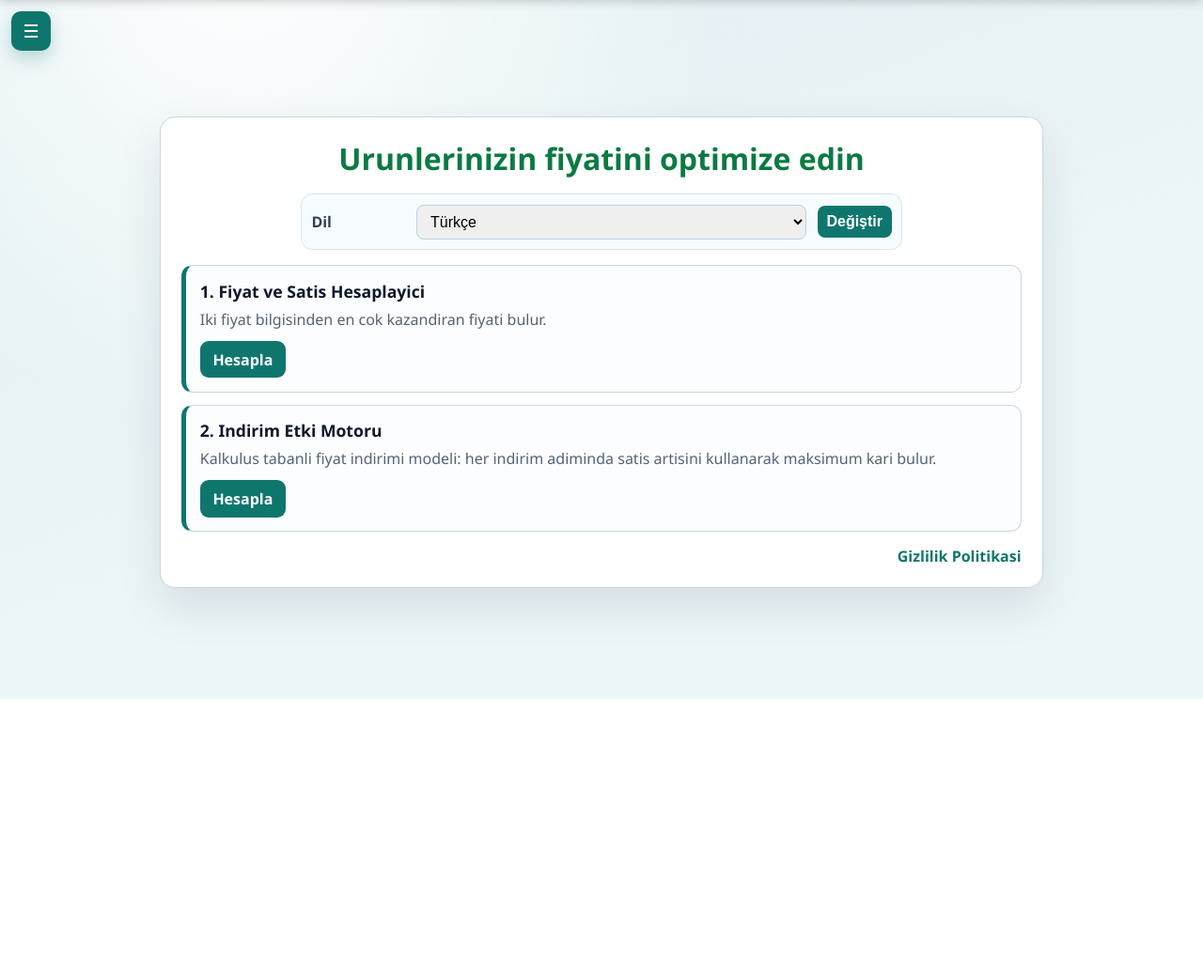
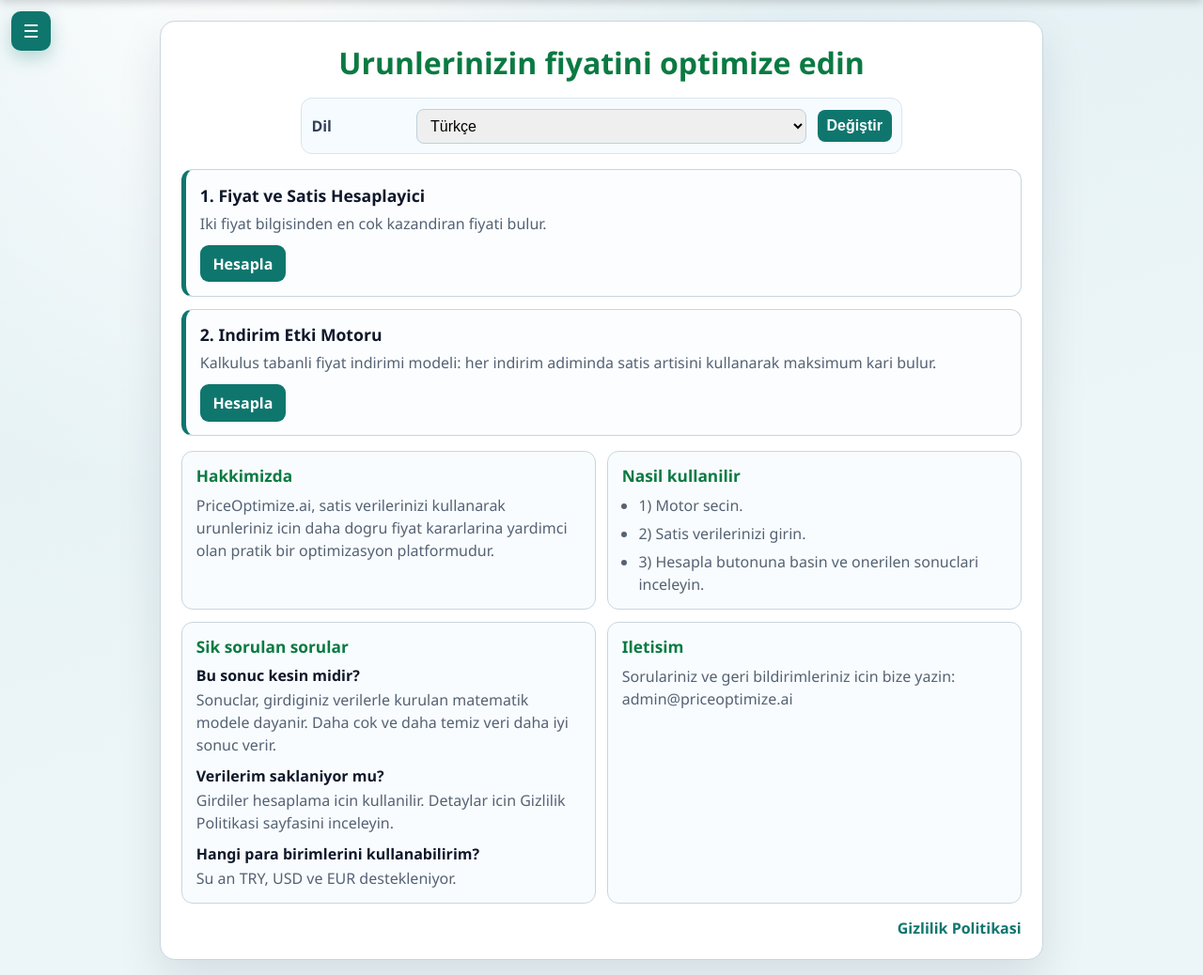
Before and after one commit to ertanatalar/priceoptimize, a Django app: page / in a window 1280 px wide. Shown: the part 56-1094 px from the top of the page at 94% size. Before the commit the page ends 800 px from the top, so only its background shows below. Run offline with Django 5.2, Linux system fonts and the light colour scheme.

Commit message:
Add About, How to use, FAQ and Contact blocks to portal page

```diff
--- a/core/views.py
+++ b/core/views.py
@@ -74,6 +74,21 @@
         "error_same_price": "İki fiyat aynı olamaz.",
         "error_no_optimum": "Bu veriyle optimum fiyat hesaplanamıyor.",
         "portal_title": "Urunlerinizin fiyatini optimize edin",
+        "about_title": "Hakkimizda",
+        "about_text": "PriceOptimize.ai, satis verilerinizi kullanarak urunleriniz icin daha dogru fiyat kararlarina yardimci olan pratik bir optimizasyon platformudur.",
+        "howto_title": "Nasil kullanilir",
+        "howto_step_1": "1) Motor secin.",
+        "howto_step_2": "2) Satis verilerinizi girin.",
+        "howto_step_3": "3) Hesapla butonuna basin ve onerilen sonuclari inceleyin.",
+        "faq_title": "Sik sorulan sorular",
+        "faq_q1": "Bu sonuc kesin midir?",
+        "faq_a1": "Sonuclar, girdiginiz verilerle kurulan matematik modele dayanir. Daha cok ve daha temiz veri daha iyi sonuc verir.",
+        "faq_q2": "Verilerim saklaniyor mu?",
+        "faq_a2": "Girdiler hesaplama icin kullanilir. Detaylar icin Gizlilik Politikasi sayfasini inceleyin.",
+        "faq_q3": "Hangi para birimlerini kullanabilirim?",
+        "faq_a3": "Su an TRY, USD ve EUR destekleniyor.",
+        "contact_title": "Iletisim",
+        "contact_text": "Sorulariniz ve geri bildirimleriniz icin bize yazin: admin@priceoptimize.ai",
         "discount_page_title": "Indirim Sonrasi Satis Etkisi",
         "discount_intro": "Urun sayisi ve satis fiyatini girin, ardindan yapmak istediginiz indirim bedelini girin ve yapabileceginiz maksimum indirim ve maksimum kari hesaplayin. Satis verilerini ne kadar cok girerseniz, hesaplama o kadar isabetli olacaktir.",
         "discount_prompt_label": "Ne Hesaplanacak?",
@@ -180,6 +195,21 @@
         "error_same_price": "The two prices cannot be the same.",
         "error_no_optimum": "This data does not produce an optimal price.",
         "portal_title": "Optimize your product prices",
+        "about_title": "About Us",
+        "about_text": "PriceOptimize.ai is a practical optimization platform that helps you make better pricing decisions using your sales data.",
+        "howto_title": "How to Use",
+        "howto_step_1": "1) Choose an engine.",
+        "howto_step_2": "2) Enter your sales data.",
+        "howto_step_3": "3) Click Calculate and review the recommended results.",
+        "faq_title": "Frequently Asked Questions",
+        "faq_q1": "Are the results exact?",
+        "faq_a1": "Results are based on a mathematical model built from your inputs. More and cleaner data improves accuracy.",
+        "faq_q2": "Are my inputs stored?",
+        "faq_a2": "Inputs are used for calculation. See the Privacy Policy for details.",
+        "faq_q3": "Which currencies can I use?",
+        "faq_a3": "Currently TRY, USD, and EUR are supported.",
+        "contact_title": "Contact",
+        "contact_text": "For questions and feedback, contact us: admin@priceoptimize.ai",
         "discount_page_title": "Post-Discount Sales Impact",
         "discount_intro": "Enter product quantity and sale price, then enter your planned discount amount to calculate the maximum discount and maximum profit. The more sales data you provide, the more accurate the calculation becomes.",
         "discount_prompt_label": "What Should Be Calculated?",
--- a/templates/core/portal.html
+++ b/templates/core/portal.html
@@ -201,9 +201,46 @@
       border-radius: 9px;
       font-weight: 700;
     }
+    .info-grid {
+      margin-top: 1rem;
+      display: grid;
+      gap: 0.8rem;
+      grid-template-columns: repeat(2, minmax(0, 1fr));
+    }
+    .info-card {
+      border: 1px solid var(--line);
+      border-radius: 12px;
+      background: #f8fcfe;
+      padding: 0.9rem;
+    }
+    .info-card h2 {
+      margin: 0 0 0.5rem;
+      font-size: 1.08rem;
+      color: #0b7a42;
+    }
+    .info-card p, .info-card li {
+      margin: 0;
+      color: var(--muted);
+      line-height: 1.5;
+    }
+    .info-card ul {
+      margin: 0;
+      padding-left: 1.1rem;
+      display: grid;
+      gap: 0.35rem;
+    }
+    .faq-item + .faq-item { margin-top: 0.6rem; }
+    .faq-item strong {
+      display: block;
+      color: #0f172a;
+      margin-bottom: 0.2rem;
+    }
 
     @media (max-width: 640px) {
       .language-form {
+        grid-template-columns: 1fr;
+      }
+      .info-grid {
         grid-template-columns: 1fr;
       }
     }
@@ -251,6 +288,43 @@
         </article>
       {% endfor %}
     </section>
+
+    <section class="info-grid">
+      <article class="info-card">
+        <h2>{{ labels.about_title }}</h2>
+        <p>{{ labels.about_text }}</p>
+      </article>
+
+      <article class="info-card">
+        <h2>{{ labels.howto_title }}</h2>
+        <ul>
+          <li>{{ labels.howto_step_1 }}</li>
+          <li>{{ labels.howto_step_2 }}</li>
+          <li>{{ labels.howto_step_3 }}</li>
+        </ul>
+      </article>
+
+      <article class="info-card">
+        <h2>{{ labels.faq_title }}</h2>
+        <div class="faq-item">
+          <strong>{{ labels.faq_q1 }}</strong>
+          <p>{{ labels.faq_a1 }}</p>
+        </div>
+        <div class="faq-item">
+          <strong>{{ labels.faq_q2 }}</strong>
+          <p>{{ labels.faq_a2 }}</p>
+        </div>
+        <div class="faq-item">
+          <strong>{{ labels.faq_q3 }}</strong>
+          <p>{{ labels.faq_a3 }}</p>
+        </div>
+      </article>
+
+      <article class="info-card">
+        <h2>{{ labels.contact_title }}</h2>
+        <p>{{ labels.contact_text }}</p>
+      </article>
+    </section>
     <p style="margin:.9rem 0 0;text-align:right;"><a href="/privacy/" style="color:#0f766e;font-weight:700;text-decoration:none;">{{ labels.privacy_link|default:"Privacy Policy" }}</a></p>
   </main>
 
```
